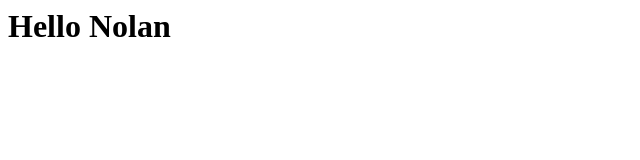
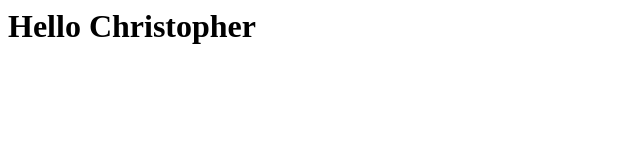
Before and after one commit to topashgun/sampleRepository, a plain HTML site: page index.html in a window 1280 px wide. Shown: the whole page, without its empty margins (0-640 px from the left). Drawn offline with Linux system fonts and the light colour scheme.

Commit message:
changing nolan to christopher

```diff
--- a/index.html
+++ b/index.html
@@ -1,5 +1,5 @@
 <html>
 	<body>
-		<h1>Hello Nolan</h1>
+		<h1>Hello Christopher</h1>
 	</body>
 </html>
```
